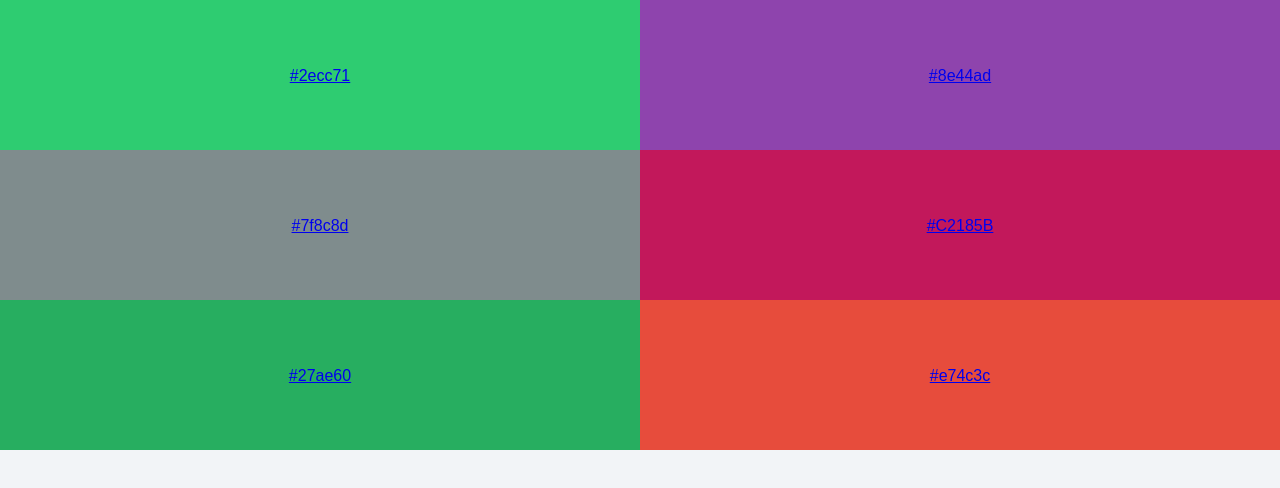
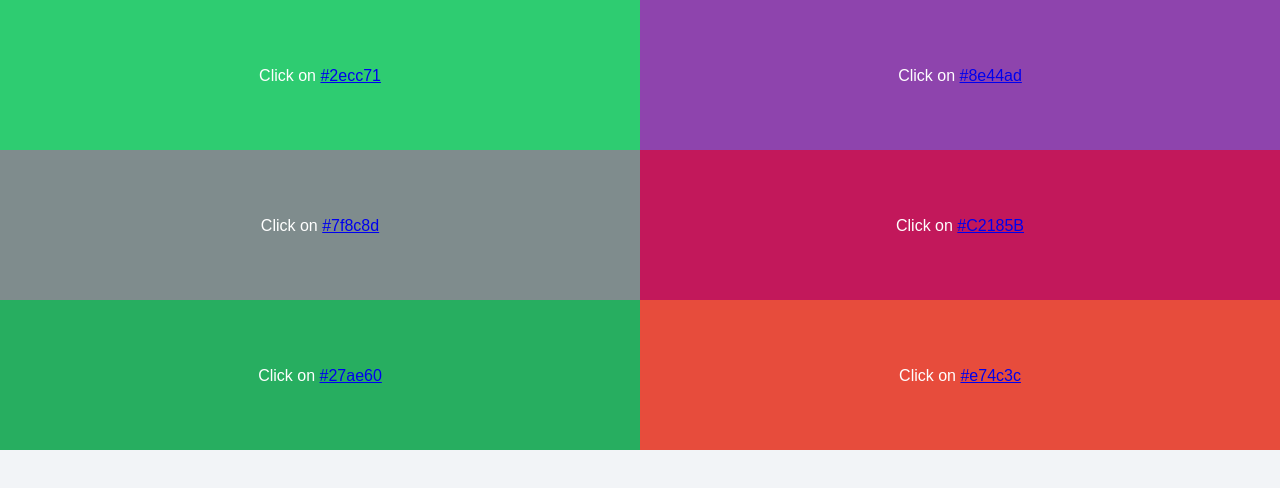
Before and after one commit to irshadvali/my_react_practice, a React (Create React App) app: page /SecondScreen/1 in a window 1280 px wide. Shown: the top 488 px of the page. Built offline with nearby package versions, Linux system fonts and the light colour scheme.

Commit message:
text add

```diff
--- a/src/components/DivStructure.js
+++ b/src/components/DivStructure.js
@@ -38,7 +38,7 @@ class DivStructure extends Component {
         >
         <p className="HelloWorld"
          onClick={this.props.onClick}
-        style={{color:this.props.textColor}}> <Link to={"/"+this.props.goToNextScreen+ "/"+this.state.valueFromFirstScreen}>{this.props.colorName}</Link></p>
+        style={{color:this.props.textColor}}>Click on <Link to={"/"+this.props.goToNextScreen+ "/"+this.state.valueFromFirstScreen}>{this.props.colorName}</Link></p>
         </div>
       );
     }
```
